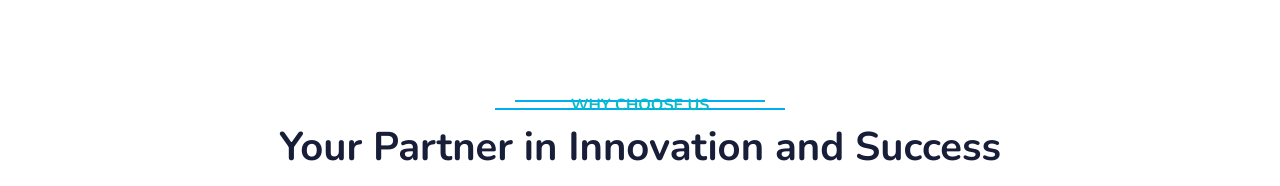
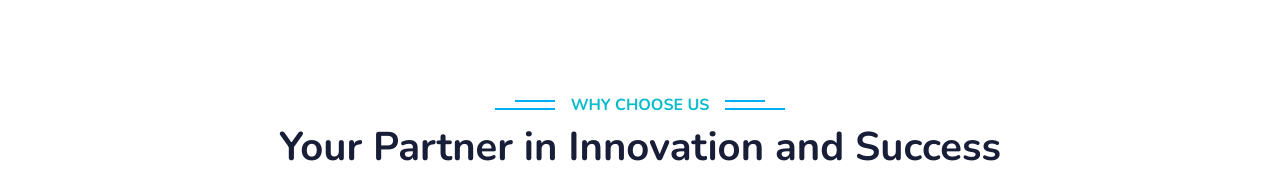
Before and after one commit to Shivamyadav2812/ABiS_Project, a website: page views/itsolutions.html in a window 1280 px wide. Shown: the part 1193-1379 px from the top of the page. Drawn offline with nearby package versions, Linux system fonts and the light colour scheme; files that its build step writes are made by us from their sources; files whose address does not match are found by name.

Commit message:
add class

```diff
--- a/views/itsolutions.html
+++ b/views/itsolutions.html
@@ -221,7 +221,7 @@
 <div class="container-fluid py-5">
   <div class="container">
     <div class="text-center wow fadeInUp" data-wow-delay="0.1s">
-      <h6 class="section-title text-center text-primary px-3">
+      <h6 class="section-title bg-white text-center text-primary px-3">
         Why Choose Us
       </h6>
       <h1 class="mb-5">Your Partner in Innovation and Success</h1>
```
